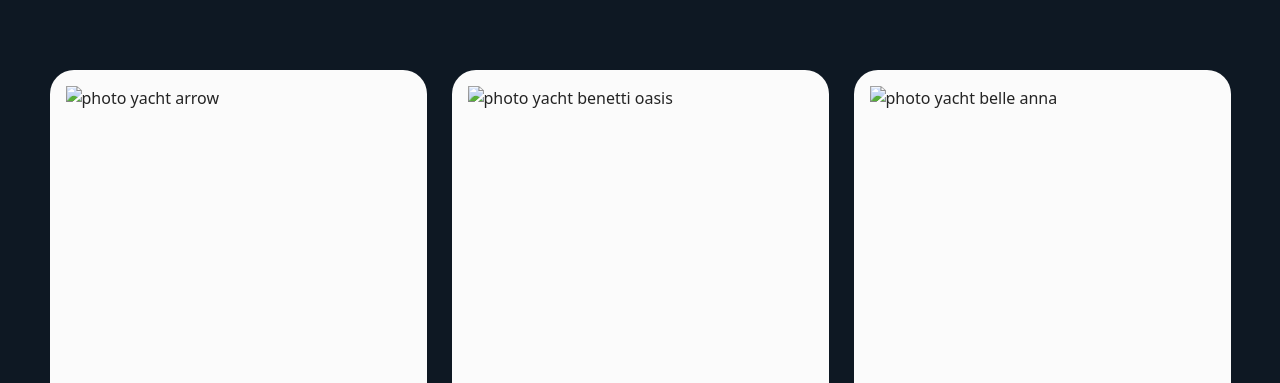
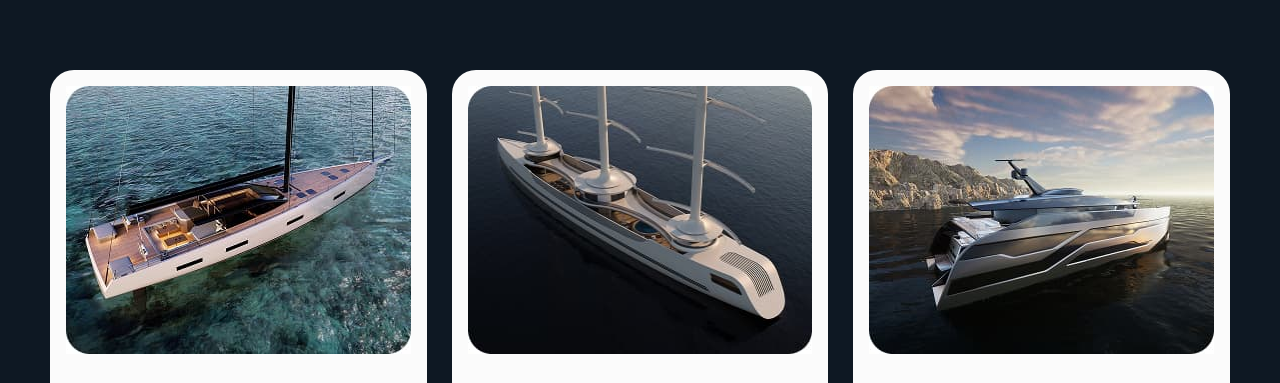
Before and after one commit to Veron0013/117-team-progect-yacht-rent-12, a plain HTML site: page index.html in a window 1280 px wide. Shown: the part 920-1303 px from the top of the page. Drawn offline with nearby package versions, Linux system fonts and the light colour scheme.

Commit message:
Deploying to gh-pages from @ Veron0013/117-team-progect-yacht-rent-12@bed4c53bd56917eb4f13751571e27ce0440dab16 🚀

```diff
--- a/index.html
+++ b/index.html
@@ -137,8 +137,8 @@
       <li class="our-yachts-item">
         <div class="our-yachts-item-img">
           <img
-            srcset="/img/our-yachts/arrow-yacht.jpg 1x, /img/our-yachts/arrow-yacht@2x.jpg 2x"
-            src="/img/our-yachts/arrow-yacht.jpg"
+            srcset="/117-team-progect-yacht-rent-12/assets/arrow-yacht-CcCv5954.jpg 1x, /117-team-progect-yacht-rent-12/assets/arrow-yacht@2x-DxO4x4lh.jpg 2x"
+            src="/117-team-progect-yacht-rent-12/assets/arrow-yacht-CcCv5954.jpg"
             alt="photo yacht arrow"
             width="360"
             height="268"
@@ -172,8 +172,8 @@
       <li class="our-yachts-item yacht-benetti">
         <div class="our-yachts-item-img">
           <img
-            srcset="/img/our-yachts/benetti-oasis-yacht.jpg 1x, /img/our-yachts/benetti-oasis-yacht@2x.jpg 2x"
-            src="/img/our-yachts/benetti-oasis-yacht.jpg"
+            srcset="/117-team-progect-yacht-rent-12/assets/benetti-oasis-yacht-DwrcZzXF.jpg 1x, /117-team-progect-yacht-rent-12/assets/benetti-oasis-yacht@2x-76mZMUz0.jpg 2x"
+            src="/117-team-progect-yacht-rent-12/assets/benetti-oasis-yacht-DwrcZzXF.jpg"
             alt="photo yacht benetti oasis"
             width="360"
             height="268"
@@ -207,8 +207,8 @@
       <li class="our-yachts-item yacht-belle">
         <div class="our-yachts-item-img">
           <img
-            srcset="/img/our-yachts/belle-anna-yacht.jpg 1x, /img/our-yachts/belle-anna-yacht@2x.jpg 2x"
-            src="/img/our-yachts/belle-anna-yacht.jpg"
+            srcset="/117-team-progect-yacht-rent-12/assets/belle-anna-yacht-0pT2XbrP.jpg 1x, /117-team-progect-yacht-rent-12/assets/belle-anna-yacht@2x-B-M_wT0b.jpg 2x"
+            src="/117-team-progect-yacht-rent-12/assets/belle-anna-yacht-0pT2XbrP.jpg"
             alt="photo yacht belle anna"
             width="360"
             height="268"
```
Also changed, not shown: assets/arrow-yacht-CcCv5954.jpg (added), assets/arrow-yacht@2x-DxO4x4lh.jpg (added), assets/belle-anna-yacht-0pT2XbrP.jpg (added), assets/belle-anna-yacht@2x-B-M_wT0b.jpg (added), assets/benetti-oasis-yacht-DwrcZzXF.jpg (added), assets/benetti-oasis-yacht@2x-76mZMUz0.jpg (added).
